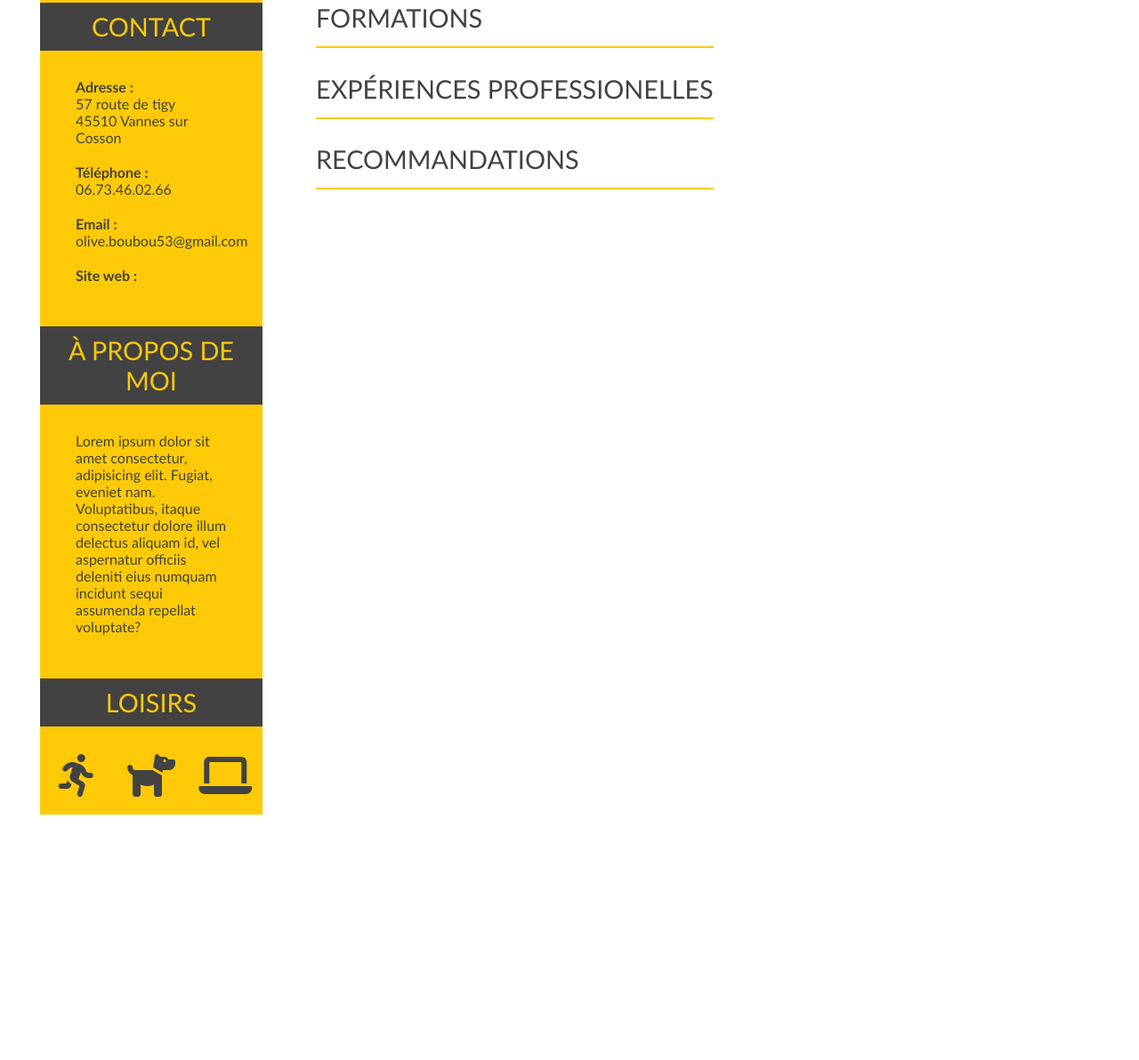
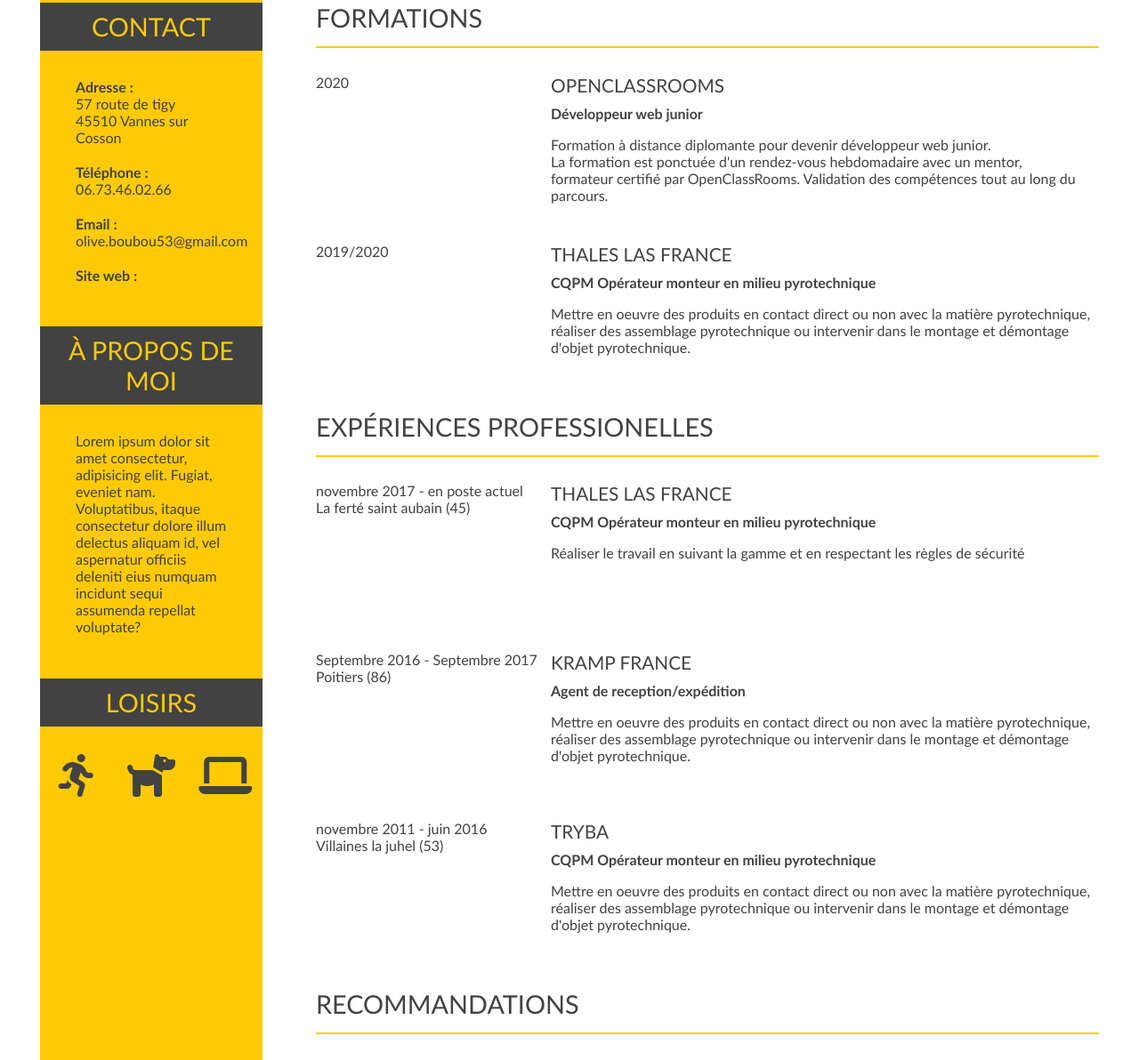
Before and after one commit to Boubouliakof/Olivier-Boucher-CV, a plain HTML site: page index.html in a window 1280 px wide. Shown: the part 238-1430 px from the top of the page at 89% size. Before the commit the page ends 1154 px from the top, so only its background shows below. Drawn offline with Linux system fonts and the light colour scheme; files whose address does not match are found by name.

Commit message:
bloc droite
mise en place des formations et exp pro

```diff
--- a/index.html
+++ b/index.html
@@ -64,12 +64,65 @@
         <section class="droite">
             <article>
                     <h3>formations</h3>
+                    <div class="boulot">
+                        <div class="date">2020</div>
+                        <div class="poste">
+                            <h4>Openclassrooms</h4>
+                                <h5>Développeur web junior</h5>
+                                <p>Formation à distance diplomante pour devenir développeur web junior.<br>
+                                 La formation est ponctuée d'un rendez-vous hebdomadaire avec un mentor,<br>
+                                 formateur certifié par OpenClassRooms. Validation des compétences tout au long du parcours.</p>
+                        </div>
+                    </div>
+                    <div class="boulot">
+                        <div class="date">2019/2020</div>
+                        <div class="poste">
+                            <h4>Thales LAS France</h4>
+                                <h5>CQPM Opérateur monteur en milieu pyrotechnique</h5>
+                                <p>Mettre en oeuvre des produits en contact direct ou non avec la matière pyrotechnique,<br>
+                                 réaliser des assemblage pyrotechnique ou intervenir dans le montage et démontage d'objet pyrotechnique.</p>
+                        </div>
+                    </div>
             </article>
             <article>
                 <h3>expériences professionelles</h3>
+                <div class="boulot">
+                    <div class="date">novembre 2017 - en poste actuel <br>
+                    La ferté saint aubain (45)
+                    </div>
+                    <div class="poste">
+                        <h4>Thales LAS France</h4>
+                            <h5>CQPM Opérateur monteur en milieu pyrotechnique</h5>
+                            <p>Réaliser le travail en suivant la gamme et en
+                            respectant les règles de sécurité</p>
+                    </div>
+                </div>
+                <div class="boulot">
+                    <div class="date">Septembre 2016 - Septembre 2017 <br>
+                    Poitiers (86)
+                    </div>
+                    <div class="poste">
+                        <h4>Kramp France</h4>
+                            <h5>Agent de reception/expédition</h5>
+                            <p>Mettre en oeuvre des produits en contact direct ou non avec la matière pyrotechnique,<br>
+                             réaliser des assemblage pyrotechnique ou intervenir dans le montage et démontage d'objet pyrotechnique.</p>
+                    </div>
+                </div>
+                <div class="boulot">
+                    <div class="date">novembre 2011 - juin 2016 <br>
+                    Villaines la juhel (53)
+                    </div>
+                    <div class="poste">
+                        <h4>tryba</h4>
+                            <h5>CQPM Opérateur monteur en milieu pyrotechnique</h5>
+                            <p>Mettre en oeuvre des produits en contact direct ou non avec la matière pyrotechnique,<br>
+                             réaliser des assemblage pyrotechnique ou intervenir dans le montage et démontage d'objet pyrotechnique.</p>
+                    </div>
+                </div>
             </article>
             <article>
                 <h3>recommandations</h3>
+
             </article>
         </section>
     </div>
--- a/style.css
+++ b/style.css
@@ -35,6 +35,11 @@ h3{
 h4{
     margin:0;
 }
+h5 {
+    margin-top: 10px;
+    margin-bottom: 0;
+    font-size:1em;
+}
 aside{
     background-color: rgb(254, 202, 7);
 }
@@ -68,6 +73,9 @@ aside .fas{
     justify-content: space-around;
     padding-bottom: 20px;
     margin-top: 1rem;
+}
+.date {
+    float: left;
 }
 @media only screen and (min-width: 750px){
     body {
@@ -104,4 +112,26 @@ aside .fas{
     a:hover{
         color: blue
     }
+    .boulot {
+        width: 100%;
+        height: 120px;
+        margin-bottom: 70px;
+        clear: both;
+    }
+    .boulot h4 {
+        font-size: 1.3em;
+        text-transform: uppercase;
+        margin-bottom: 0;
+        font-weight: 500;
+        color:#424242;
+    }
+    .date {
+        width: 30%;
+        height: 100%;
+    }
+    .poste {
+        float: right;
+        width: 70%;
+    }
+
 }
```
